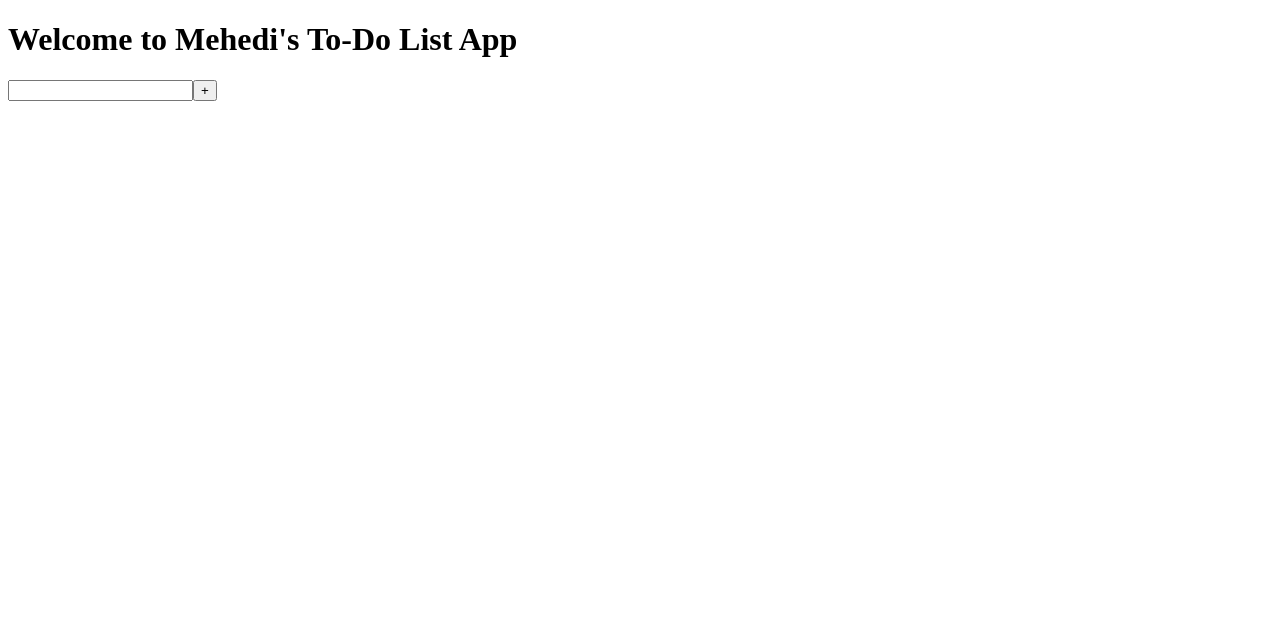
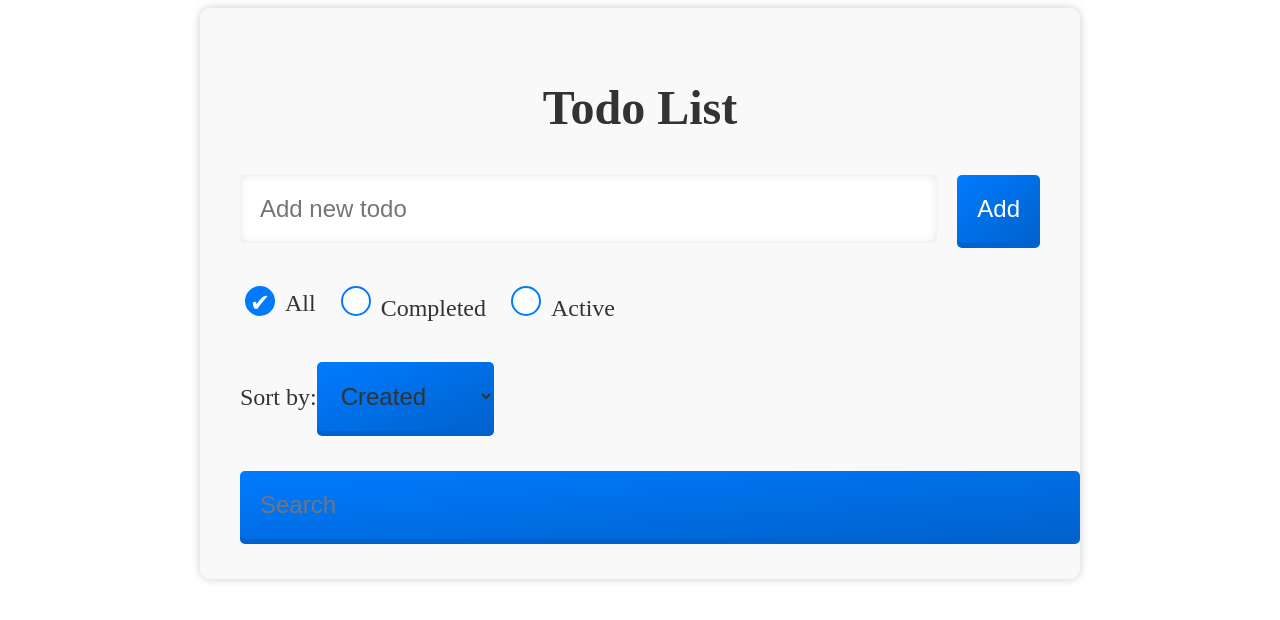
Before and after one commit to mehedithedev/React-Exercise, a React (Vite) app: page / in a window 1280 px wide. Shown: the top 620 px of the page. Built offline with nearby package versions, Linux system fonts and the light colour scheme.

Commit message:
modified to do app

```diff
--- a/src/App.jsx
+++ b/src/App.jsx
@@ -5,6 +5,7 @@ import ShowHide from './Components/ShowHide'
 import ColorChange from './Components/ColorChange'
 import Counter from './Components/Counter'
 import ToDoList from './Components/ToDoList'
+import TodoList from './Components/ToDo'
 
 function App() {
   return (
@@ -14,7 +15,9 @@ function App() {
       <ShowHide/> */}
       {/* <ColorChange/> */}
       {/* <Counter/> */}
-      <ToDoList/>
+      {/* <ToDoList/> */}
+      <TodoList/>
+
     </div>
   )
 }
```
